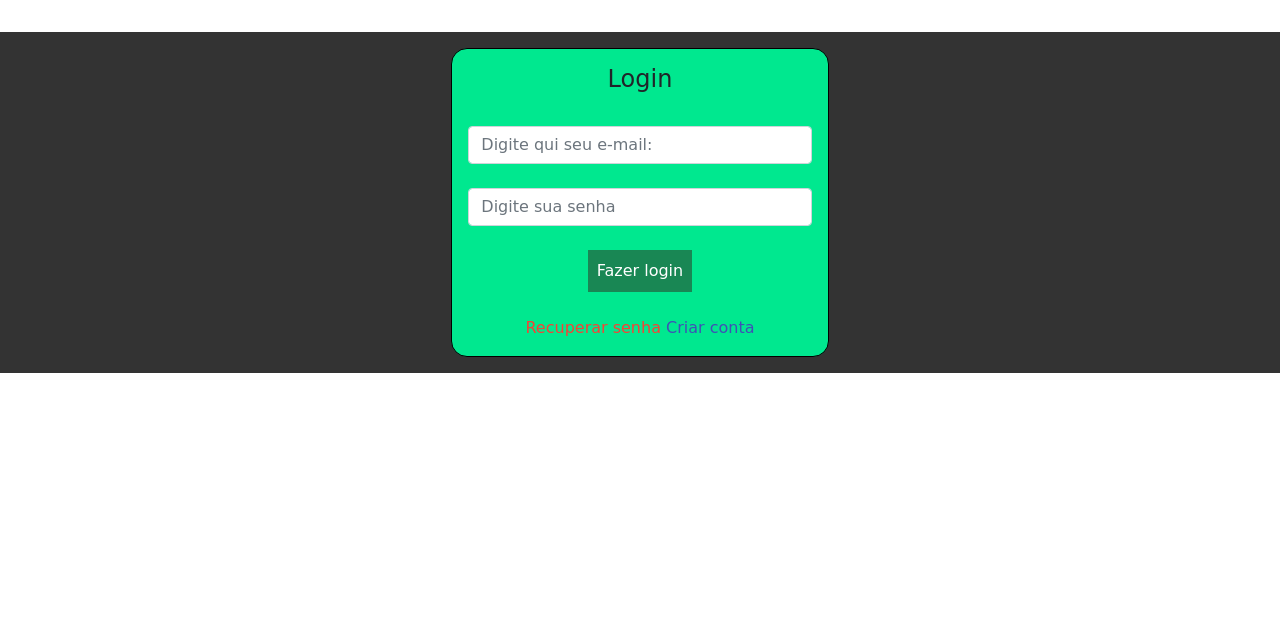
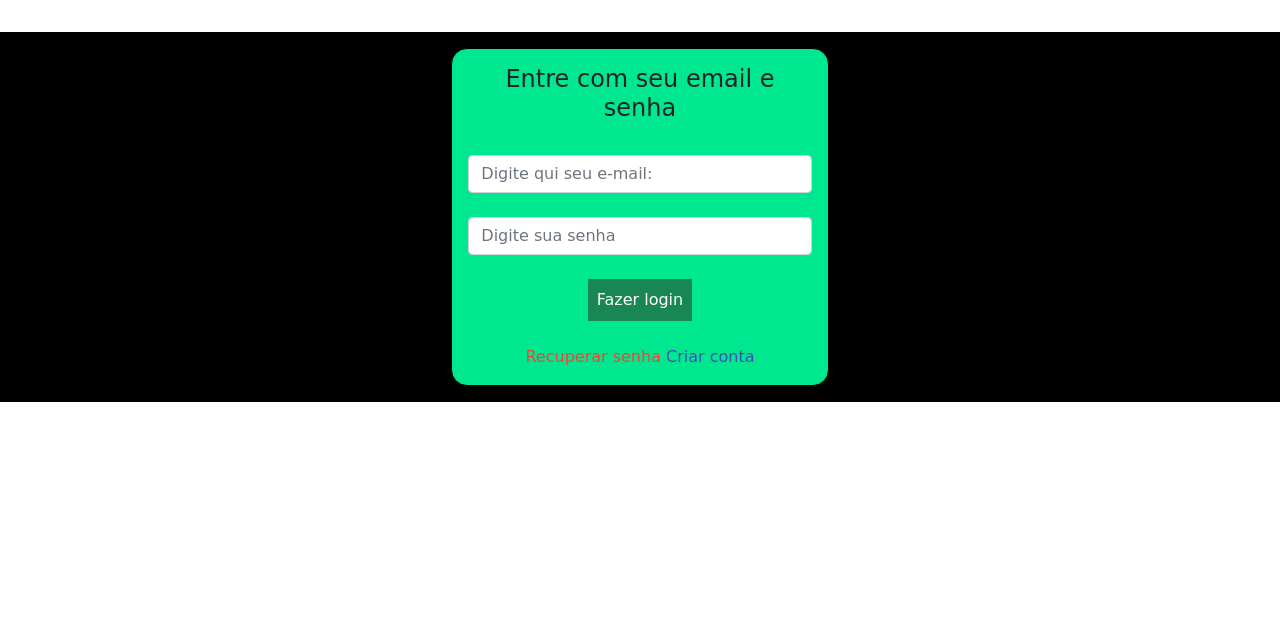
Before and after one commit to EdmilsonMedeiros/TaskListOnline, a PHP site: page / in a window 1280 px wide. Shown: the part 66-708 px from the top of the page. Run offline with PHP 8.4, Linux system fonts and the light colour scheme; some web fonts are replaced.

Commit message:
ajustes tela login e cadastro

```diff
--- a/css/style.css
+++ b/css/style.css
@@ -13,7 +13,6 @@ body{
 
 }
 .principal-section{
-    background-color: #333;
     padding: 1em;
 }
 input, aSenha{
@@ -72,7 +71,7 @@ img-icon{
     padding: 1em;
     border: 1px solid #000;
     text-align: left;
-    background-color: #222;
+    background-color: #000;
     color: #fff;
     font-size: 1em;
     height: 400px;
@@ -120,7 +119,7 @@ img-icon{
 }
 
 .container-principal{
-    background-color: #333;
+    background-color: #000;
 }
 li a{
     text-decoration: none;
--- a/index.php
+++ b/index.php
@@ -63,7 +63,7 @@ if(isset($_SESSION['email'])){
 
                     <div class="form-login justify-content-md-center offset-lg-4 offset-sm-3 offset-md-3 offset-1 col-lg-4 col-sm-6 col-md-6 col-10">
                         <form action="scripts/login.php" method="post">
-                            <h4>Login</h4>
+                            <h4>Entre com seu email e senha</h4>
 
                             <br><input type="email" class="form form-control" name="email" id="email" placeholder="Digite qui seu e-mail:" required />
 
```
